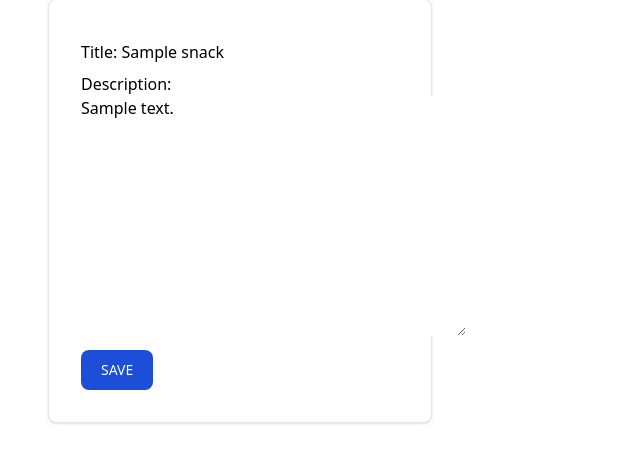
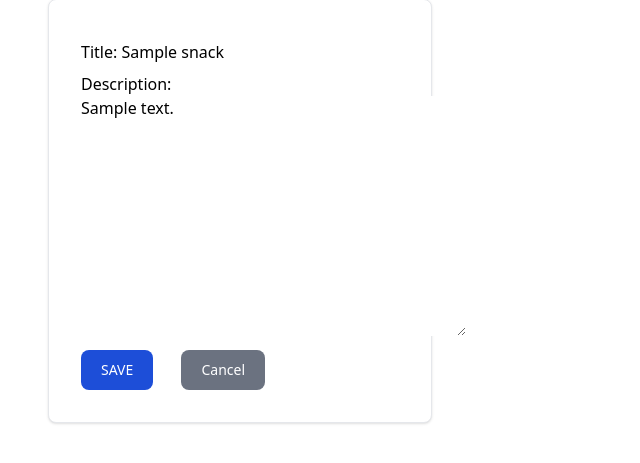
Before and after one commit to rhettchase/snacks_crud, a Django app: page /1/update/ in a window 1280 px wide. Shown: the part 145-608 px from the top of the page, without its empty margins (0-640 px from the left). Run offline with Django 5.2, Linux system fonts and the light colour scheme; tables that the repository leaves empty hold one stand-in row (values such as "Sample post"); some libraries are stand-ins or nearby versions.

```diff
--- a/templates/snack_update.html
+++ b/templates/snack_update.html
@@ -10,6 +10,7 @@
       {% csrf_token %}
       {{ form.as_p }}
       <input class="text-white bg-blue-700 hover:bg-blue-800 focus:ring-4 focus:ring-blue-300 font-medium rounded-lg text-sm px-5 py-2.5 me-2 mb-2 dark:bg-blue-600 dark:hover:bg-blue-700 focus:outline-none dark:focus:ring-blue-800" type="submit" value="SAVE">
+      <a href="javascript:history.back()" class="inline-block text-white bg-gray-500 hover:bg-gray-600 focus:ring-4 focus:outline-none focus:ring-gray-300 font-medium rounded-lg text-sm w-full sm:w-auto px-5 py-2.5 text-center dark:bg-gray-700 dark:hover:bg-gray-800 dark:focus:ring-gray-700 mt-4 sm:mt-0 sm:ml-4">Cancel</a>
     </form>
   </div>
 
```
Also changed, not shown: README.md.
